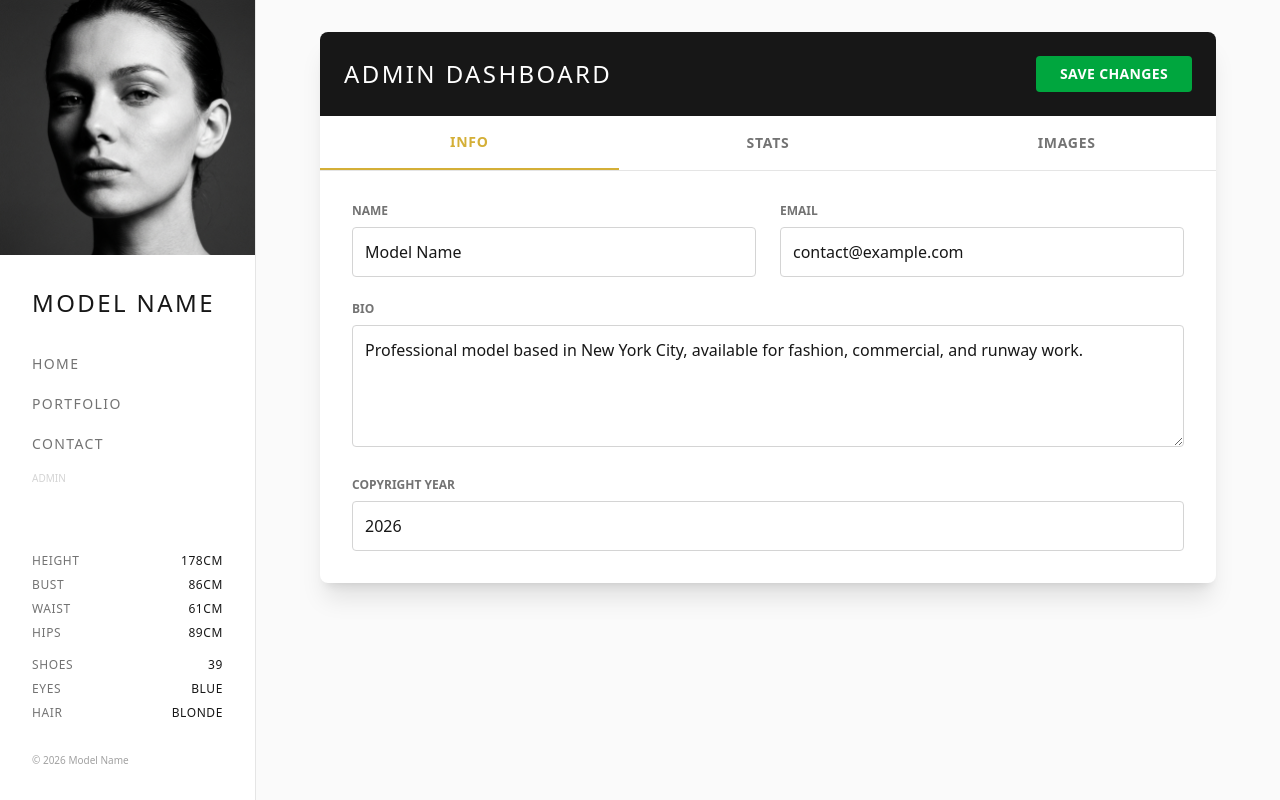
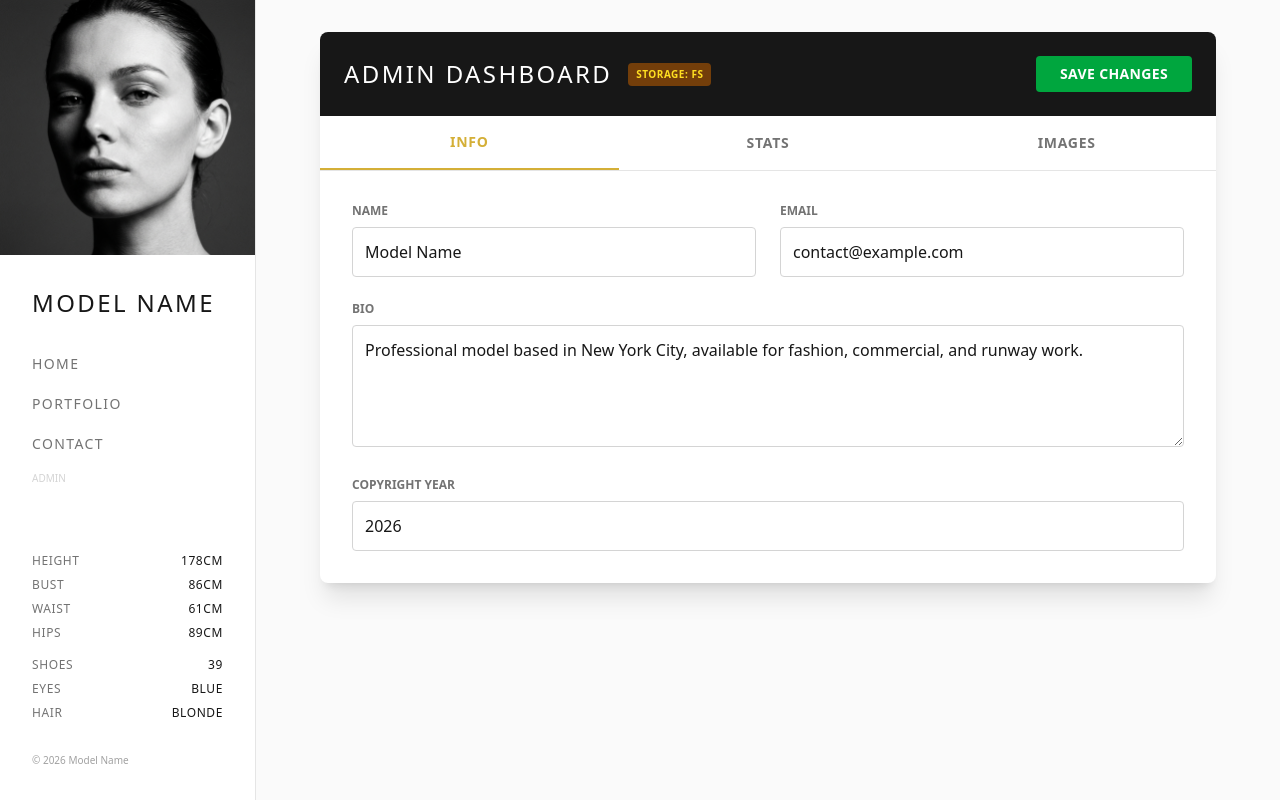
Before and after one commit to selsarraj-create/efolio, a Next.js app: page /admin in a window 1280 px wide. Built offline with nearby package versions, Linux system fonts and the light colour scheme; a web font is replaced by a local one.

Commit message:
Add storage mode debug indicator

```diff
--- a/src/app/admin/page.tsx
+++ b/src/app/admin/page.tsx
@@ -8,11 +8,18 @@ export default function AdminDashboard() {
     const [config, setConfig] = useState<ModelConfig | null>(null);
     const [saving, setSaving] = useState(false);
     const [activeTab, setActiveTab] = useState<"info" | "stats" | "images">("info");
+    const [storageMode, setStorageMode] = useState<string>('loading');
 
     useEffect(() => {
         fetch("/api/config")
             .then((res) => res.json())
-            .then((data) => setConfig(data));
+            .then((data) => {
+                if (data._storage) {
+                    setStorageMode(data._storage);
+                    delete data._storage;
+                }
+                setConfig(data);
+            });
     }, []);
 
     if (!config) return <div className="p-8 text-center">Loading...</div>;
@@ -92,7 +99,12 @@ export default function AdminDashboard() {
         <div className="min-h-screen bg-neutral-50 dark:bg-neutral-900 p-8">
             <div className="max-w-4xl mx-auto bg-white dark:bg-neutral-800 shadow-xl rounded-lg overflow-hidden">
                 <div className="bg-neutral-900 dark:bg-black text-white p-6 flex justify-between items-center">
-                    <h1 className="font-serif text-2xl tracking-widest uppercase">Admin Dashboard</h1>
+                    <div className="flex items-center gap-4">
+                        <h1 className="font-serif text-2xl tracking-widest uppercase">Admin Dashboard</h1>
+                        <span className={`text-[10px] px-2 py-1 rounded font-bold uppercase tracking-wider ${storageMode.includes('kv') ? 'bg-green-900 text-green-300' : 'bg-yellow-900 text-yellow-300'}`}>
+                            Storage: {storageMode}
+                        </span>
+                    </div>
                     <button
                         onClick={handleSave}
                         disabled={saving}
--- a/src/app/api/config/route.ts
+++ b/src/app/api/config/route.ts
@@ -9,13 +9,18 @@ export async function GET() {
     try {
         if (process.env.KV_REST_API_URL) {
             const data = await kv.get('model-config');
-            if (data) return NextResponse.json(data);
+            if (data) return NextResponse.json({ ...data as object, _storage: 'kv' });
+            // If KV is empty, fall back to file but mark as KV-ready
+            // We want to return the file content but indicate that we are in KV mode so writes will go to KV
         }
 
-        // Fallback to local file if KV is empty or not configured
+        // Fallback to local file
         const fileContents = await fs.readFile(configPath, 'utf8');
         const data = JSON.parse(fileContents);
-        return NextResponse.json(data);
+        return NextResponse.json({
+            ...data,
+            _storage: process.env.KV_REST_API_URL ? 'kv-migrating' : 'fs'
+        });
     } catch {
         return NextResponse.json({ error: 'Failed to read config' }, { status: 500 });
     }
```
